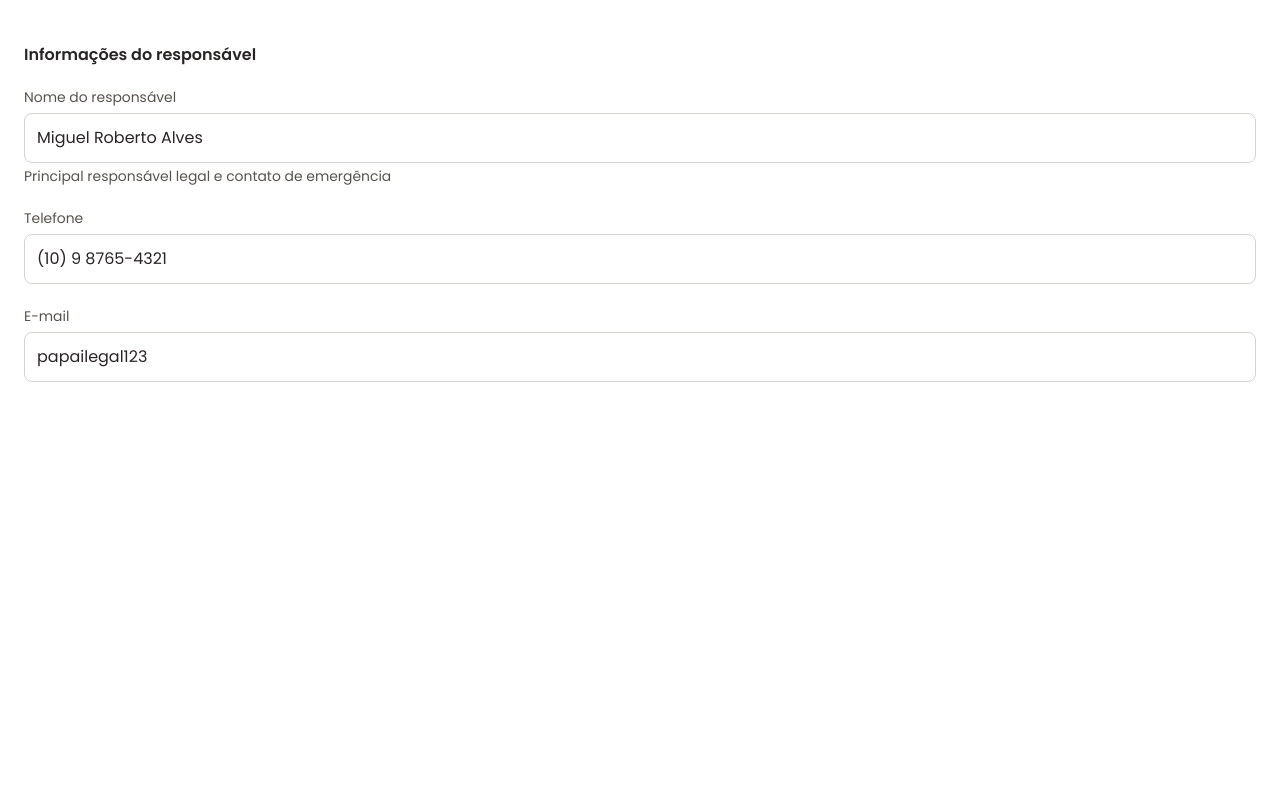
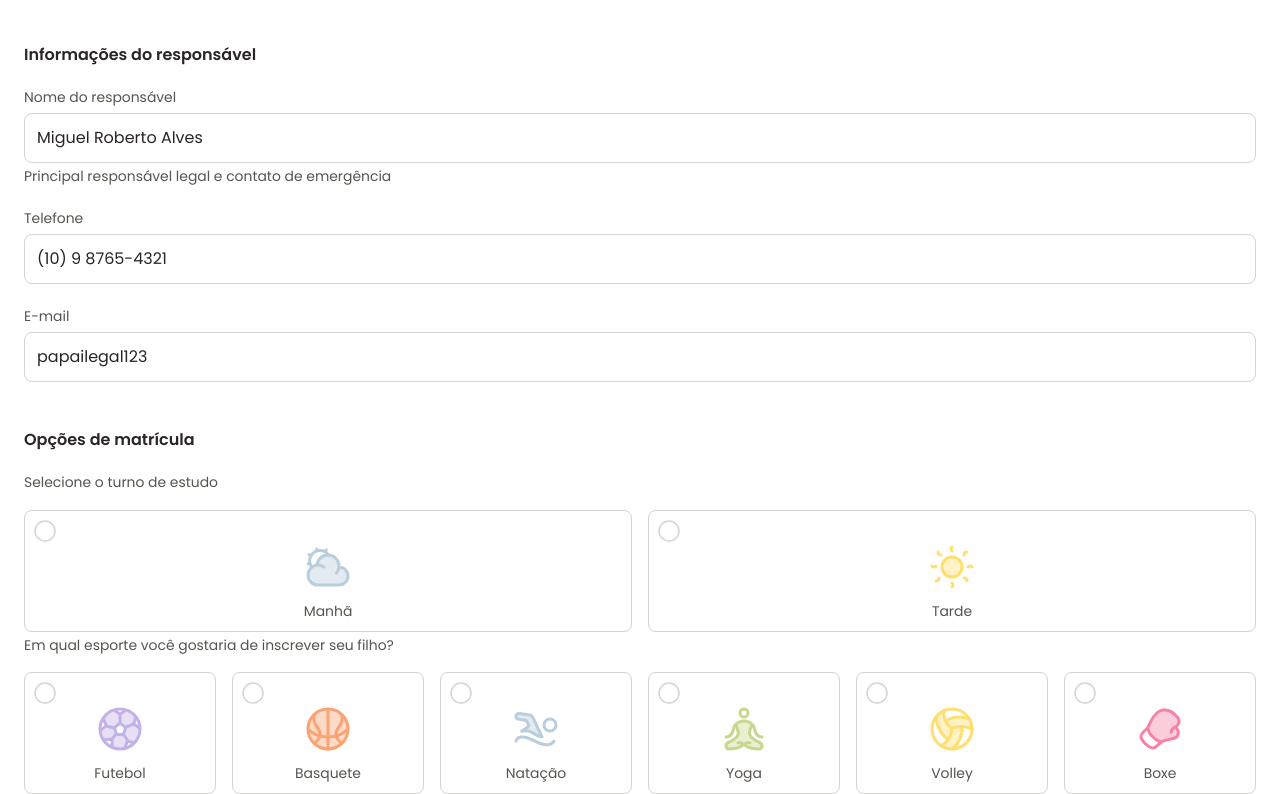
Before and after one commit to Deborah-Ferreira/estreladoamanha, a plain HTML site: page index.html in a window 1280 px wide. Shown: the part 2470-3264 px from the top of the page. Before the commit the page ends 2900 px from the top, so only its background shows below. Drawn offline with Linux system fonts and the light colour scheme.

Commit message:
Inputs radio

```diff
--- a/index.html
+++ b/index.html
@@ -116,6 +116,65 @@
                     </span>
                 </div>
             </fieldset>
+            <fieldset class="p">
+                <legend class="bottom">
+                    <h2>Opções de matrícula</h2>
+                </legend>
+                <label>Selecione o turno de estudo</label>
+                <div class="radio-wrapper">
+                    <div class="radio-inner">
+                        <div class="radio-image"></div>
+                        <input type="radio" name="study-shift" id="morning" value="morning">
+                        <img src="./assets/icons/sun-cloud.svg" alt="ícone de sol com nuvem">
+                        <label for="morning">Manhã</label>
+                    </div>
+                    <div class="radio-inner">
+                        <div class="radio-image"></div>
+                        <input type="radio" name="study-shift" id="evening" value="evening">
+                        <img src="./assets/icons/sun.svg" alt="ícone de sol">
+                        <label for="evening">Tarde</label>
+                    </div>
+                </div>
+                <small>Em qual esporte você gostaria de inscrever seu filho?</small>
+                <div class="radio-wrapper">
+                    <div class="radio-inner">
+                        <div class="radio-image"></div>
+                        <input type="radio" name="sport" id="football">
+                        <img src="assets/icons/football.svg" alt="ícone de Futebol">
+                        <label for="football">Futebol</label>
+                    </div>
+                    <div class="radio-inner">
+                        <div class="radio-image"></div>
+                        <input type="radio" name="sport" id="basketball">
+                        <img src="assets/icons/basketball.svg" alt="ícone de Basquete">
+                        <label for="basketball">Basquete</label>
+                    </div>
+                    <div class="radio-inner">
+                        <div class="radio-image"></div>
+                        <input type="radio" name="sport" id="swimming">
+                        <img src="assets/icons/swimming.svg" alt="ícone de Natação">
+                        <label for="swimming">Natação</label>
+                    </div>
+                    <div class="radio-inner">
+                        <div class="radio-image"></div>
+                        <input type="radio" name="sport" id="yoga">
+                        <img src="assets/icons/yoga.svg" alt="ícone de Yoga">
+                        <label for="yoga">Yoga</label>
+                    </div>
+                    <div class="radio-inner">
+                        <div class="radio-image"></div>
+                        <input type="radio" name="sport" id="volleyball">
+                        <img src="assets/icons/volleyball.svg" alt="ícone de Volei">
+                        <label for="volleyball">Volley</label>
+                    </div>
+                    <div class="radio-inner">
+                        <div class="radio-image"></div>
+                        <input type="radio" name="sport" id="boxing-glove">
+                        <img src="assets/icons/boxing-glove.svg" alt="ícone de boxing">
+                        <label for="boxing-glove">Boxe</label>
+                    </div>
+                </div>
+            </fieldset>
         </form>
     </div>
 </body>
--- /dev/null
+++ b/styles/fields/radio.css
@@ -0,0 +1,42 @@
+.radio-wrapper {
+    display: grid;
+    grid-template-columns: repeat(auto-fit, minmax(7.5rem, 1fr));
+    gap: 1rem;
+    margin-top: 1rem;
+ }
+.radio-inner {
+    border: 1px solid var(--stroke-default);
+    border-radius: .5rem;
+    display: grid;
+    justify-items: center;
+    gap: .5rem;
+    padding: 2rem .5rem .5rem;
+    position: relative;
+    & input,
+    & input:focus,
+    & input:hover {
+        all: unset;
+        position: absolute;
+        inset: 0;
+    }
+    .radio-image {
+        background-image: url(../../assets/icons/circle.svg);
+        width: 1.5rem;
+        height: 1.5rem;
+        position: absolute;
+        top: .5rem;
+        left: .5rem;
+    }
+    &:hover, &:focus-within {
+        border: 1px solid var(--stroke-highlight);
+        & .radio-image {
+            background-image: url(../../assets/icons/circle-hover.svg);
+        }
+    }
+    &:has(:checked) {
+        border: 2px solid var(--stroke-highlight);
+        & .radio-image {
+            background-image: url(../../assets/icons/circle-checked.svg);
+        }
+    }
+}
--- a/styles/index.css
+++ b/styles/index.css
@@ -4,3 +4,4 @@
 @import url(form.css);
 @import url(input.css);
 @import url(fields/droparea.css);
+@import url(fields/radio.css);
```
